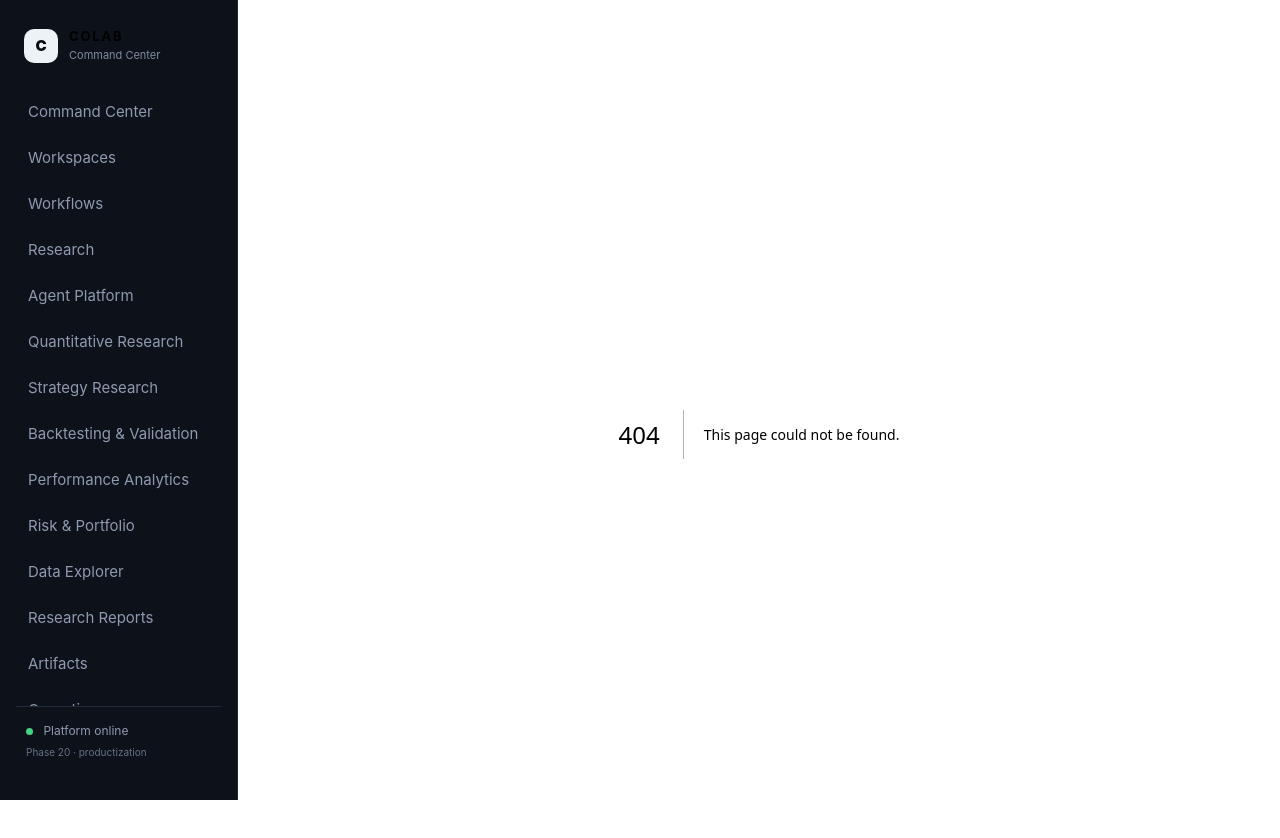
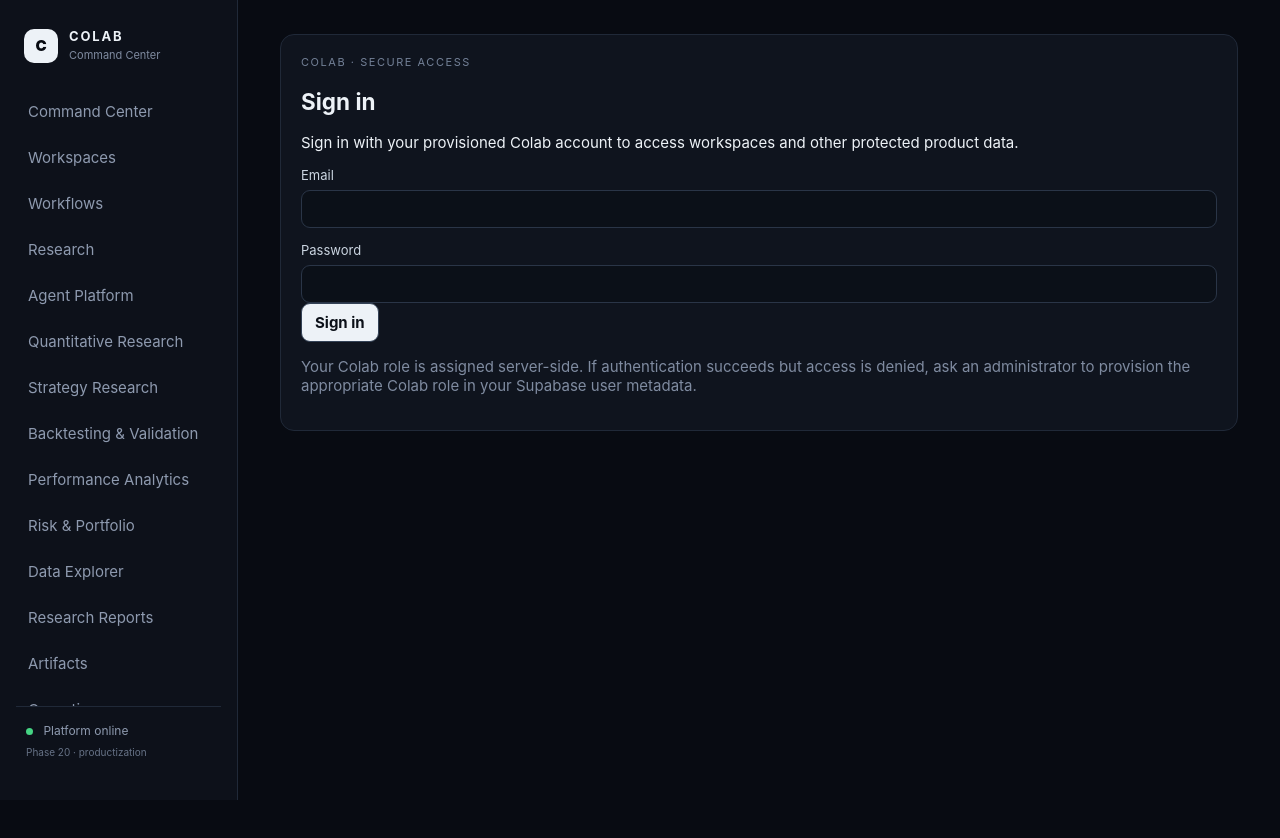
Before and after one commit to ykclassic/Colab, a Next.js app in the folder frontend/: page /login in a window 1280 px wide. Before the commit this address had no page. Shown: the top 838 px of the page. After the commit the page ends 800 px from the top, so only its background shows below. Built offline with nearby package versions, Linux system fonts and the light colour scheme.

Commit message:
Add production sign-in page for protected workspace access

```diff
--- /dev/null
+++ b/frontend/app/login/page.tsx
@@ -0,0 +1,45 @@
+'use client';
+
+import { FormEvent, useState } from 'react';
+import { useRouter } from 'next/navigation';
+import { getSupabaseClient } from '../auth';
+
+export default function LoginPage() {
+  const router = useRouter();
+  const [email, setEmail] = useState('');
+  const [password, setPassword] = useState('');
+  const [busy, setBusy] = useState(false);
+  const [error, setError] = useState('');
+
+  async function submit(event: FormEvent) {
+    event.preventDefault();
+    if (busy) return;
+    setBusy(true);
+    setError('');
+    try {
+      const { error: authError } = await getSupabaseClient().auth.signInWithPassword({ email, password });
+      if (authError) throw authError;
+      router.replace('/workspaces');
+      router.refresh();
+    } catch (err) {
+      setError(err instanceof Error ? err.message : 'Unable to sign in.');
+    } finally {
+      setBusy(false);
+    }
+  }
+
+  return <div className="auth-page">
+    <section className="card auth-card">
+      <div className="eyebrow">Colab · Secure access</div>
+      <h1>Sign in</h1>
+      <p>Sign in with your provisioned Colab account to access workspaces and other protected product data.</p>
+      {error && <div className="card error" role="alert">{error}</div>}
+      <form onSubmit={submit}>
+        <label>Email<input required type="email" autoComplete="email" value={email} onChange={event => setEmail(event.target.value)} /></label>
+        <label>Password<input required type="password" autoComplete="current-password" value={password} onChange={event => setPassword(event.target.value)} /></label>
+        <button className="button" type="submit" disabled={busy}>{busy ? 'Signing in…' : 'Sign in'}</button>
+      </form>
+      <p className="muted">Your Colab role is assigned server-side. If authentication succeeds but access is denied, ask an administrator to provision the appropriate Colab role in your Supabase user metadata.</p>
+    </section>
+  </div>;
+}
```
